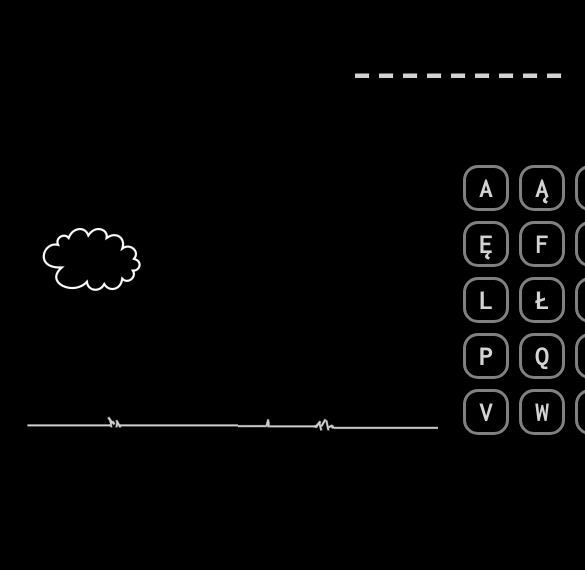
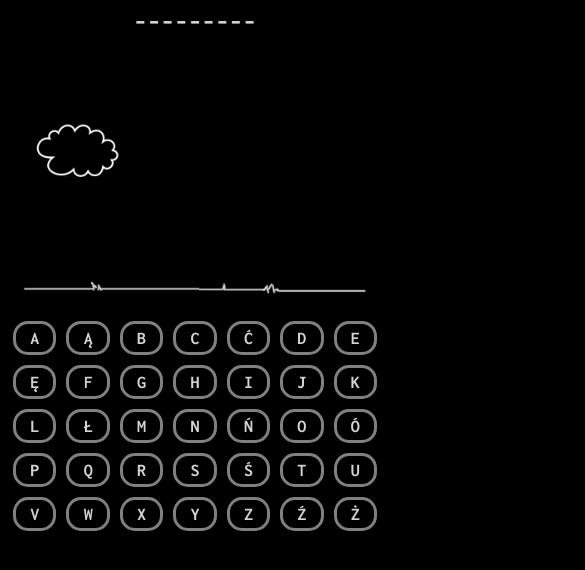
Before and after one commit to levy52/Hangman-Wisielec, a plain HTML site: page index.html in a window 390 px wide. Shown: the top 570 px of the page, 585 px wide, since content can reach past the window. Drawn offline with Linux system fonts and the light colour scheme.

Commit message:
mobile version added

```diff
--- a/index.html
+++ b/index.html
@@ -8,6 +8,7 @@
     <link rel="preconnect" href="https://fonts.gstatic.com" crossorigin>
     <link href="https://fonts.googleapis.com/css2?family=Inconsolata:wght@400;700&display=swap" rel="stylesheet">
     <link rel="stylesheet" href="style.css" type="text/css">
+    <meta name="viewport" content="width=device-width, initial-scale=1, maximum-scale=1">
     <script src="wisielec.js"></script>
 </head>
 
@@ -23,7 +24,6 @@
 
         <div id="alphabet"></div>
 
-        <div style="clear:both"></div>
     </div>
 
 </body>
--- a/style.css
+++ b/style.css
@@ -4,11 +4,16 @@ body {
     font-size: 28px;
     font-family: 'Inconsolata', monospace;
     font-weight: bold;
-    user-select: none; /* supported by Chrome and Opera */
-    -webkit-user-select: none; /* Safari */
-    -khtml-user-select: none; /* Konqueror HTML */
-    -moz-user-select: none; /* Firefox */
-    -ms-user-select: none; /* Internet Explorer/Edge */
+    user-select: none;
+    /* supported by Chrome and Opera */
+    -webkit-user-select: none;
+    /* Safari */
+    -khtml-user-select: none;
+    /* Konqueror HTML */
+    -moz-user-select: none;
+    /* Firefox */
+    -ms-user-select: none;
+    /* Internet Explorer/Edge */
 }
 
 #container {
@@ -32,10 +37,16 @@ body {
 }
 
 #alphabet {
+    display: grid;
+    grid-template-columns: repeat(7, 1fr);
     float: left;
     width: 450px;
     text-align: center;
     min-height: 280px;
+}
+
+#alphabet.no-grid {
+    display: block;
 }
 
 .letter {
@@ -56,16 +67,6 @@ body {
     border: 3px solid white;
 }
 
-.reset {
-    color: green;
-    cursor: pointer;
-    font-size: 48px;
-}
-
-.reset:hover {
-    color: white;
-}
-
 .letter.background-yes {
     background-color: #003300;
     color: #00C000;
@@ -79,3 +80,47 @@ body {
     border: 3px solid #C00000;
     cursor: default;
 }
+
+.reset {
+    color: green;
+    cursor: pointer;
+    font-size: 48px;
+}
+
+.reset:hover {
+    color: white;
+}
+
+/* MOBILE */
+
+@media (max-width: 767px) {
+
+    #board {
+        width: 100%;
+        font-size: 7vw;
+        margin: 0 auto;
+    }
+    #container,
+    #hangman{
+        width: 100%;
+        height: auto;
+        margin: 0 auto;
+        text-align: center;
+        float: none;
+        min-height: unset;
+    }
+    #hangman img,
+    #alphabet,
+    .reset {
+        width: 100%;
+        font-size: 7vw;
+        margin-bottom: 10px;
+        min-height: unset;
+    }
+    .letter {
+        width: auto;
+        height: auto;
+        font-size: large;
+    }
+
+}
--- a/wisielec.js
+++ b/wisielec.js
@@ -25,8 +25,7 @@ function start() {
     for (i = 0; i <= 34; i++) {
         var element = "let" + i;
         content = content + '<div class="letter" onclick="check(' + i + ')" id="' + element + '">' + letters[i] + '</div>';
-        if ((i + 1) % 7 == 0) content = content + '<div style="clear:both;"></div>'
-    }
+        }
 
     document.getElementById("alphabet").innerHTML = content;
 
@@ -70,10 +69,14 @@ function check(nr) {
     }
 
     //winner
-    if (password == password1)
-        document.getElementById("alphabet").innerHTML = "Tak jest!<br/> Podane hasło jest prawidłowe:<br/>" + password + '<br/><br/><span class="reset" onclick="location.reload()">Grasz jeszcze raz?</span>'
+    if (password == password1) {
+        document.getElementById("alphabet").innerHTML = "Tak jest!<br/> Podane hasło jest prawidłowe:<br/>" + password + '<br/><br/><span class="reset" onclick="location.reload()">Grasz jeszcze raz?</span>';
+        document.getElementById("alphabet").classList.add("no-grid");
+    }
 
     //loss
-    if (fail >= 9)
-        document.getElementById("alphabet").innerHTML = "Przegrana!<br/> Prawidłowe hasło to:<br/>" + password + '<br/><br/><span class="reset" onclick="location.reload()">Grasz jeszcze raz?</span>'
+    if (fail >= 9) {
+        document.getElementById("alphabet").innerHTML = "Przegrana!<br/> Prawidłowe hasło to:<br/>" + password + '<br/><br/><span class="reset" onclick="location.reload()">Grasz jeszcze raz?</span>';
+        document.getElementById("alphabet").classList.add("no-grid");
+    }
 }
```
